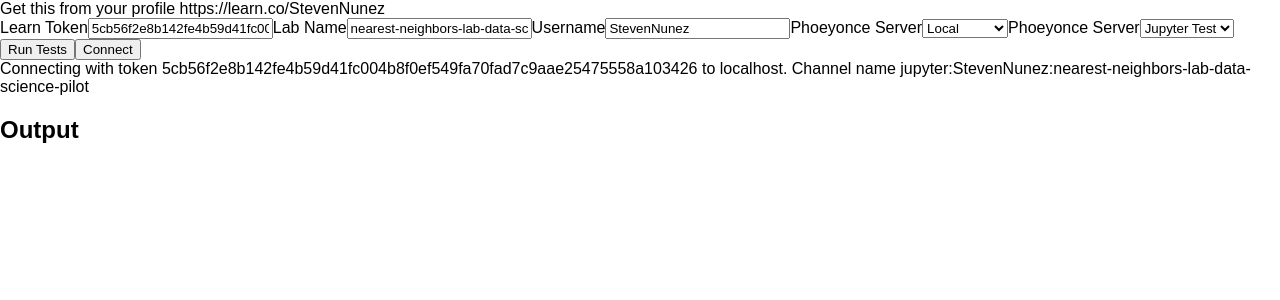
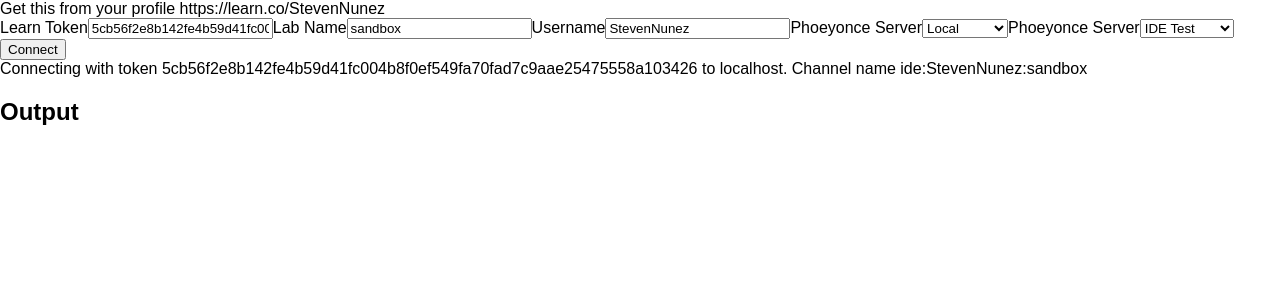
Before and after one commit to flatiron-labs/phoeyonce-test, a React (Create React App) app: page / in a window 1280 px wide. Shown: the top 300 px of the page. Built offline with nearby package versions, Linux system fonts and the light colour scheme.

Commit message:
Setup for local testing

```diff
--- a/package.json
+++ b/package.json
@@ -3,6 +3,7 @@
   "version": "0.1.0",
   "private": true,
   "dependencies": {
+    "npm": "^5.8.0",
     "phoenix": "^1.3.0",
     "react": "^16.3.0",
     "react-dom": "^16.3.0",
--- a/src/App.js
+++ b/src/App.js
@@ -9,10 +9,11 @@ class App extends Component {
     this.connect = this.connect.bind(this)
     this.state = {
       token: "5cb56f2e8b142fe4b59d41fc004b8f0ef549fa70fad7c9aae25475558a103426",
-      labName: "nearest-neighbors-lab-data-science-pilot",
+      //labName: "nearest-neighbors-lab-data-science-pilot",
+      labName: "sandbox",
       server: "localhost",
       username: "StevenNunez",
-      type: "jupyter",
+      type: "ide",
       output: [],
     }
   }
@@ -65,6 +66,15 @@ class App extends Component {
       console.log("tests finished running")
       this.setState({output: this.state.output.concat([JSON.stringify({"Finished Running Tests": result})])})
     })
+
+    this.channel.on("file_system_event", ({file_system_event}) => {
+      console.log("File System Event output")
+      this.setState({output: this.state.output.concat([JSON.stringify({"File System Event Output": atob(file_system_event)})])})
+    })
+    this.channel.on("terminal_output", ({terminal_output}) => {
+      console.log("Terminal output")
+      this.setState({output: this.state.output.concat([JSON.stringify({"Terminal Output": atob(terminal_output)})])})
+    })
     this.channel.join()
   }
 
@@ -98,7 +108,7 @@ class App extends Component {
           <label htmlFor="type">Phoeyonce Server</label>
           <select id="type" name="type"value={this.state.type} onChange={this.handleChange}>
             <option value="jupyter">Jupyter Test</option>
-            <option value="session">IDE Test</option>
+            <option value="ide">IDE Test</option>
           </select>
           {this.state.type === "jupyter" && <input type="button" value="Run Tests" onClick={this.runTests}/>}
           <input type="submit" value="Connect" onClick={this.connect}/>
```
Also changed, not shown: 2 other files (tests, documents, lock files or other folders).
